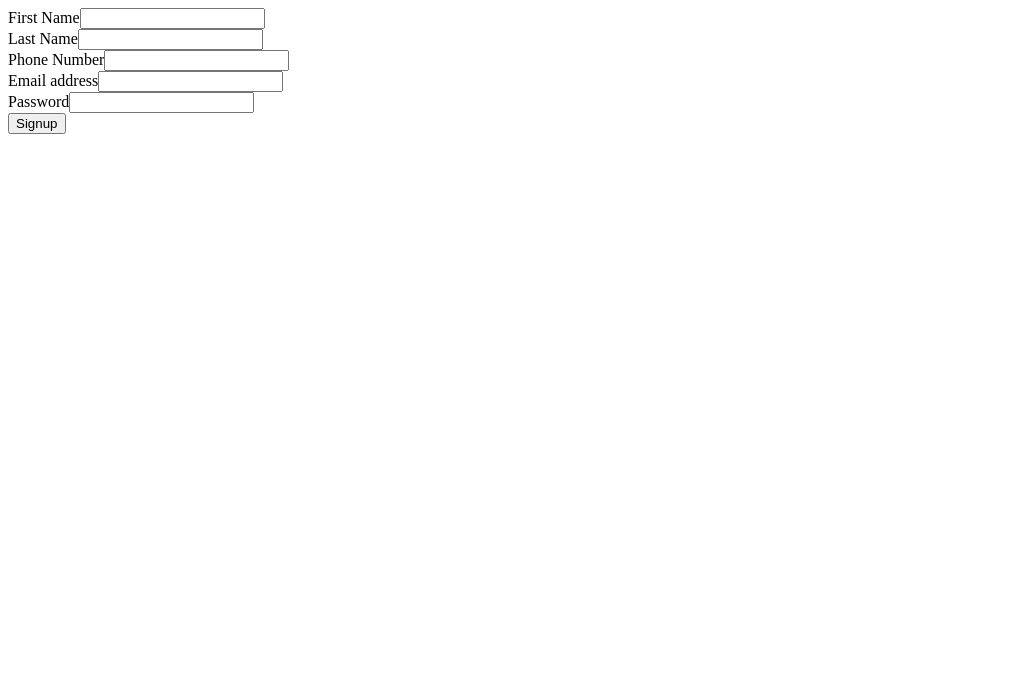
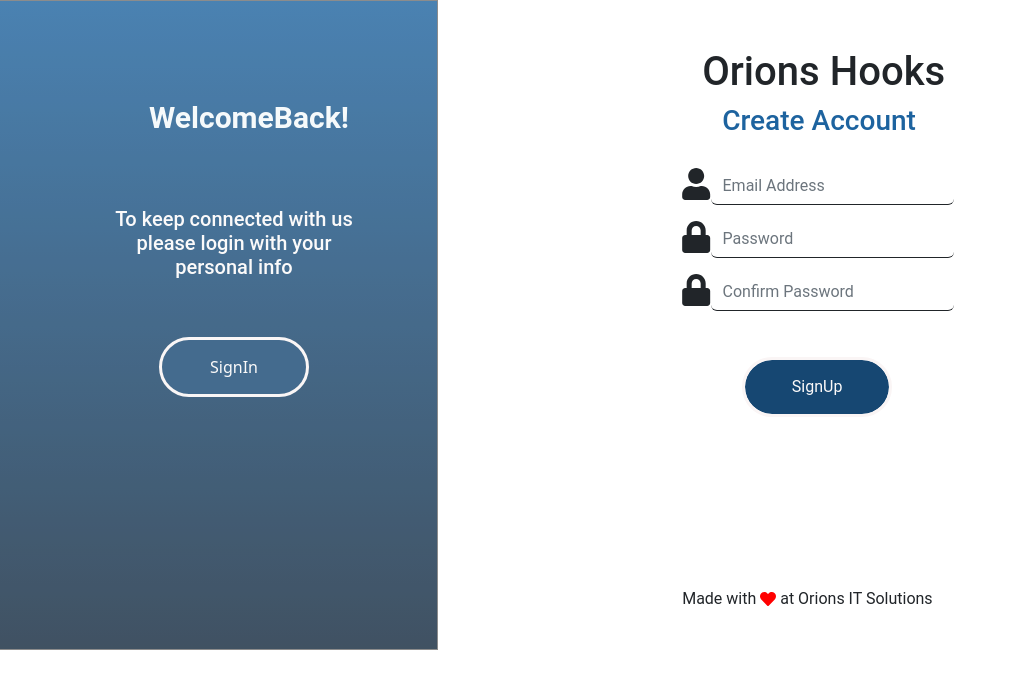
Before and after one commit to bhaskarbhoopendra/orionshookfrontend, a React (Vite) app: page /signup in a window 1280 px wide. Shown: the top 688 px of the page, without its empty margins (0-1017 px from the left). Built offline with nearby package versions, Linux system fonts and the light colour scheme.

Commit message:
signup page

```diff
--- a/package.json
+++ b/package.json
@@ -14,6 +14,7 @@
     "react": "^18.2.0",
     "react-bootstrap": "^2.5.0",
     "react-dom": "^18.2.0",
+    "react-icons": "^4.4.0",
     "react-router-dom": "^6.3.0"
   },
   "devDependencies": {
--- /dev/null
+++ b/src/Styles/button.css
@@ -0,0 +1,12 @@
+.butt{
+    width: 150px;
+        height: 60px;
+        /* UI Properties */
+        background: #164772 0% 0% no-repeat padding-box;
+        color: #FBF9F9;
+        border: 3px solid #FAF5F5;
+        border-radius: 37px;
+        opacity: 1;
+        margin-top: 30px;
+        margin-left: 60px;
+}
--- /dev/null
+++ b/src/Styles/sign.css
@@ -0,0 +1,74 @@
+
+.contain1{
+    left: 800px;
+        width: 450px;
+        height: 650px;
+        background: transparent linear-gradient(180deg, #1D639F 0%, #11273C 100%) 0% 0% no-repeat padding-box;
+        border: 1px solid #707070;
+        opacity: 0.8;
+        /* overflow:auto; */
+}
+.welcome{
+    top: 258px;
+        left: 147px;
+        width: 207px;
+        height: 37px;
+        text-align: left;
+        font: normal normal bold 30px/37px Roboto;
+        letter-spacing: 0px;
+        color: #F5F9FB;
+        opacity: 1;
+        padding-top: 50px;
+        padding-left: 100px;
+        font-family: Roboto;
+        }
+
+.text{
+    /* Layout Properties */
+        top: 372px;
+        /* left: 100px; */
+        width: 400px;
+        height: 24px;
+        /* UI Properties */
+        /* display: flex;
+        justify-content: center; */
+        text-align: center;
+        font: normal normal medium 20px/24px Roboto;
+        letter-spacing: 0px;
+        color: #FBF9F9;
+        opacity: 1;
+        padding-top: 100px;
+        padding-right: 80px;
+        padding-left: 50px;
+        font-family: Roboto;
+
+
+}
+.butt1{
+    margin-top: 100px;
+    padding-left: 50px;
+    /* justify-items: center; */
+}
+.form{
+    outline: none;
+    font-family: Roboto;
+    margin-top: 30px;
+
+}
+.heart{
+margin-top: 170px;
+font-family: Roboto;
+}
+.subhead{
+    color: #1D639F;
+    margin-left: 40px;
+    font-family: Roboto;
+}
+.head{
+    margin-left: 20px;
+    font-family: Roboto;
+}
+.mail{
+    border: none;
+    border-bottom: 0.5px solid;
+}
--- /dev/null
+++ b/src/basecomponents/Button.tsx
@@ -0,0 +1,10 @@
+import { Button } from "react-bootstrap";
+import "../Styles/button.css";
+
+export function ButtonComponent({ text, buttonVariant }: any) {
+  return (
+    <Button className="butt" variant="primary">
+      {text}
+    </Button>
+  );
+}
--- /dev/null
+++ b/src/basecomponents/Inputcomponent.tsx
@@ -0,0 +1,8 @@
+export function InputComponent({ text }: any) {
+  return (
+    <input
+      type={text}
+      style={{ border: "none", borderBottom: "2px solid black" }}
+    />
+  );
+}
--- a/src/main.tsx
+++ b/src/main.tsx
@@ -1,6 +1,7 @@
 import React from "react";
 import ReactDOM from "react-dom/client";
 import { BrowserRouter } from "react-router-dom";
+import "bootstrap/dist/css/bootstrap.min.css";
 import App from "./App";
 
 ReactDOM.createRoot(document.getElementById("root") as HTMLElement).render(
--- a/src/pages/Sign.tsx
+++ b/src/pages/Sign.tsx
@@ -1,37 +1,105 @@
-import { Button, Container, Form, FormGroup } from "react-bootstrap";
+import { useState } from "react";
+import { Button, Col, Container, Form, FormGroup, Row } from "react-bootstrap";
+import { ButtonComponent } from "../basecomponents/Button";
+// import { InputComponent } from "../basecomponents/Inputcomponent";
+import { FaHeart } from "react-icons/fa";
+import { FaUser } from "react-icons/fa";
+import { FaLock } from "react-icons/fa";
+import "../Styles/sign.css";
+// import { InputComponent } from "../basecomponents/inputcomponent";
 
 export function Sign() {
+  const [email, setEmail] = useState("");
+
+  const [password, setPassword] = useState("");
+  const [confirmpassword, setconfirmPassword] = useState("");
+
+  const handleChange = (e: any) => {
+    if (e.target.id === "email") {
+      setEmail(e.target.value);
+    }
+
+    if (e.target.id === "password") {
+      setPassword(e.target.value);
+    }
+    if (e.target.id === "confirmpassword") {
+      setPassword(e.target.value);
+    }
+  };
+
+  const handleSubmit = async (e: any) => {
+    e.preventDefault();
+    console.log({ email, password, confirmpassword });
+  };
+
   return (
     <>
-      <Container>
-        <Form>
-          <Form.Group className="mb-3" controlId="firstname">
-            <Form.Label>First Name</Form.Label>
-            <Form.Control type="text" placeholder="" />
-          </Form.Group>
-          <Form.Group className="mb-3" controlId="lastname">
-            <Form.Label>Last Name</Form.Label>
-            <Form.Control type="text" placeholder="" />
-          </Form.Group>
-          <Form.Group className="mb-3" controlId="phonenumber">
-            <Form.Label>Phone Number</Form.Label>
-            <Form.Control type="number" placeholder="" />
-          </Form.Group>
-          <Form.Group className="mb-3" controlId="email">
-            <Form.Label>Email address</Form.Label>
-            <Form.Control type="email" placeholder="" />
-          </Form.Group>
+      <Row>
+        <Col xl={5} lg={4} md={4} sm={4} className="contain1">
+          <Container className="mr-60 p-5 w-40">
+            <h2 className="welcome">WelcomeBack!</h2>
+            <h5 className="text">
+              To keep connected with us please login with your personal info
+            </h5>
+            <div className="butt1">
+              <ButtonComponent text="SignIn" />
+            </div>
+          </Container>
+        </Col>
 
-          <Form.Group className="mb-3" controlId="password">
-            <Form.Label>Password</Form.Label>
-            <Form.Control type="password" placeholder="" />
-          </Form.Group>
+        <Col xl={7} lg={8} md={8} sm={8}>
+          <Container className="mr-50 p-5 w-50">
+            <h1 className="head">Orions Hooks</h1>
+            <h3 className="subhead">Create Account</h3>
+            <Form className="form">
+              <Form.Group className="mb-3 " controlId="email">
+                {/* <Form.Label>Email address</Form.Label> */}
 
-          <Button variant="primary" type="submit">
-            Signup
-          </Button>
-        </Form>
-      </Container>
+                <div className="d-flex">
+                  <FaUser className="fs-2 " />
+                  {/* <InputComponent /> */}
+                  <Form.Control
+                    className="mail"
+                    type="email"
+                    placeholder="Email Address"
+                  />
+                </div>
+              </Form.Group>
+              <Form.Group className="mb-3" controlId="password">
+                {/* <Form.Label>Password</Form.Label> */}
+                {/* <InputComponent /> */}
+                <div className="d-flex">
+                  <FaLock className="fs-2" />
+                  <Form.Control
+                    className="mail"
+                    type="password"
+                    placeholder="Password"
+                  />
+                </div>
+              </Form.Group>
+              <Form.Group className="mb-3" controlId="confirmpassword">
+                {/* <Form.Label>Confirm Password</Form.Label> */}
+                {/* <InputComponent /> */}
+                <div className="d-flex">
+                  <FaLock className="fs-2" />
+                  <Form.Control
+                    className="mail"
+                    type="password"
+                    placeholder="Confirm Password"
+                  />
+                </div>
+              </Form.Group>
+              <ButtonComponent text="SignUp" />
+            </Form>
+            <footer className="heart">
+              <p>
+                Made with <FaHeart style={{ color: "red" }} /> at Orions IT
+                Solutions
+              </p>
+            </footer>
+          </Container>
+        </Col>
+      </Row>
     </>
   );
 }
```
Also changed, not shown: 1 other file (tests, documents, lock files or other folders).
